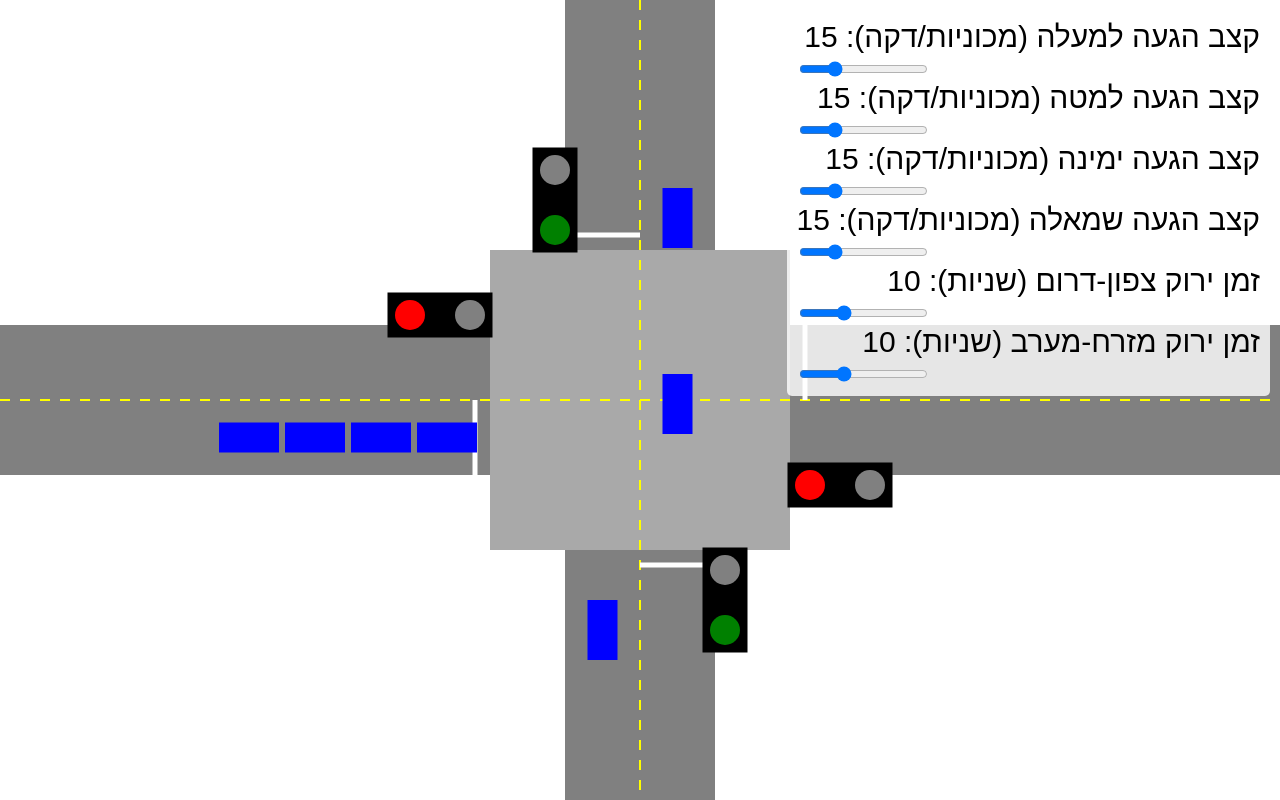
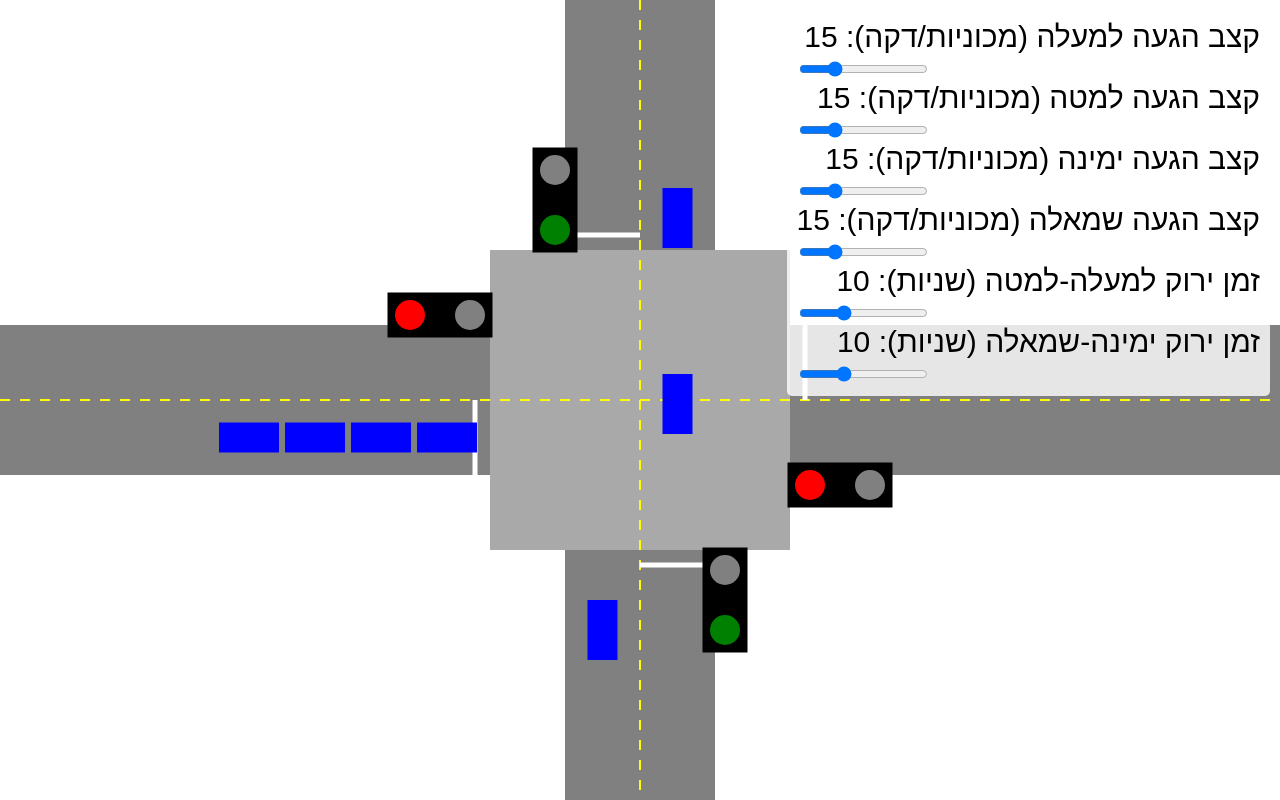
Before and after one commit to dankarliner/dankarliner.github.io, a plain HTML site: page index.html in a window 1280 px wide. Drawn offline with Linux system fonts and the light colour scheme.

Commit message:
Update index.html

```diff
--- a/index.html
+++ b/index.html
@@ -33,9 +33,9 @@ canvas { display: block; }
   <input type="range" id="east-rate" min="0" max="60" value="15">
   <label class="slider-label">קצב הגעה שמאלה (מכוניות/דקה): <span id="west-rate-value">15</span></label>
   <input type="range" id="west-rate" min="0" max="60" value="15">
-  <label class="slider-label">זמן ירוק צפון-דרום (שניות): <span id="ns-green-time-value">10</span></label>
+  <label class="slider-label">זמן ירוק למעלה-למטה (שניות): <span id="ns-green-time-value">10</span></label>
   <input type="range" id="ns-green-time" min="0" max="30" value="10">
-  <label class="slider-label">זמן ירוק מזרח-מערב (שניות): <span id="ew-green-time-value">10</span></label>
+  <label class="slider-label">זמן ירוק ימינה-שמאלה (שניות): <span id="ew-green-time-value">10</span></label>
   <input type="range" id="ew-green-time" min="0" max="30" value="10">
 </div>
 
```
